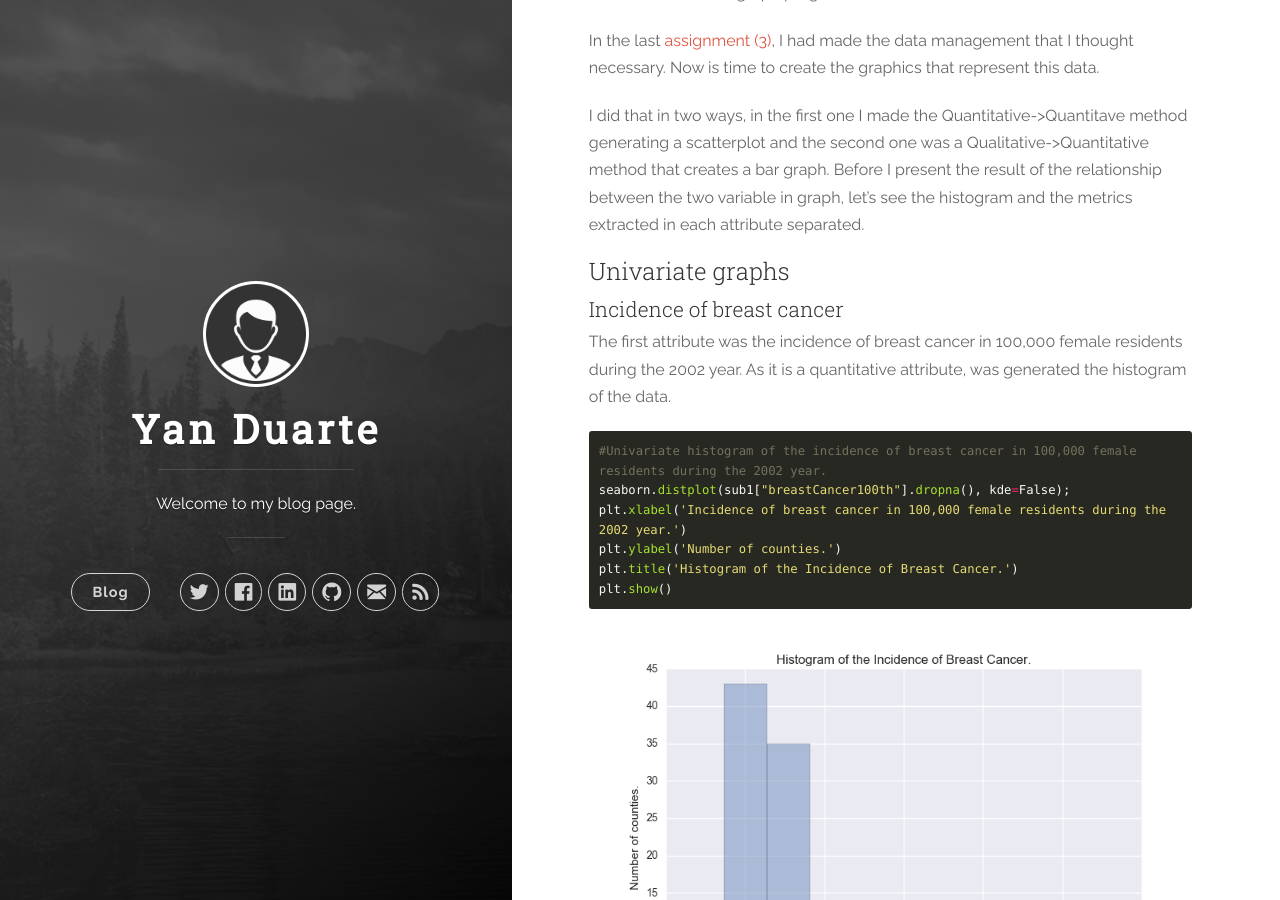
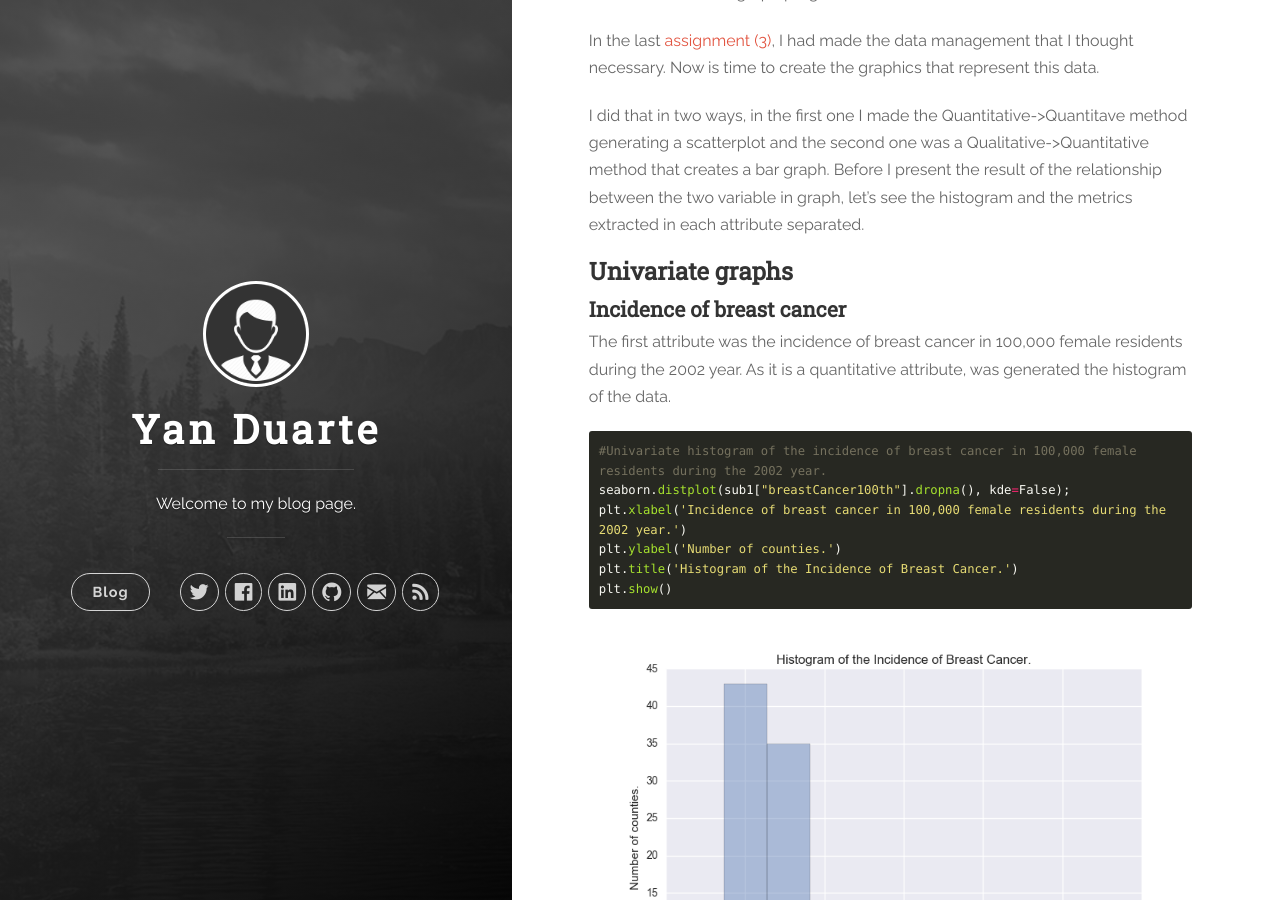
Before and after one commit to yan-duarte/yan-duarte.github.io, a Jekyll site: the page built from _posts/2016-07-22-Assignment4.md, in a window 1280 px wide and 900 px high, scrolled down 540 px. Built offline with Jekyll 4.4.1, drawn with Linux system fonts in a browser that asks for light colours; nearby versions of some CDN libraries.

Commit message:
Updated 2016-07-22-Assignment4.md

````diff
--- a/_posts/2016-07-22-Assignment4.md
+++ b/_posts/2016-07-22-Assignment4.md
@@ -28,9 +28,9 @@ In the last [assignment (3)](https://yan-duarte.github.io/2016/Assignment3/), I
 I did that in two ways, in the first one I made the Quantitative->Quantitave method generating a scatterplot and the second one was a Qualitative->Quantitative method that creates a bar graph.
 Before I present the result of the relationship between the two variable in graph, let's see the histogram and the metrics extracted in each attribute separated.
 
-## Univariate graphs
+## **Univariate graphs**
 
-### Incidence of breast cancer
+### **Incidence of breast cancer**
 
 The first attribute was the incidence of breast cancer in 100,000 female residents during the 2002 year. As it is a quantitative attribute, was generated the histogram of the data.
 
@@ -67,11 +67,11 @@ Name: breastCancer100th, dtype: float64
 
 With this, we can see that 75% of the countries have an incidence of breast cancer under 50.30 per 100,000 female.
 
-### Sugar consumption
+### **Sugar consumption**
 
 The second attribute is the sugar consumption. For this attribute, I have made two graphs: one that shows the histogram of the original data and the other one that shows the bar graph of this attribute relocated into categories.
 
-#### Histogram
+#### **Histogram**
 
 ```python
 #Univariate histogram of the Mean of the sugar consumption (grams per person and day) between 1961 and 2002.
@@ -106,7 +106,7 @@ Name: meanSugarPerson, dtype: float64
 
 The mean of sugar consumption is 76.24 and we can see that 75% of the countries have an consumption of sugar under 110.31 grams per day.
 
-#### Bar graph
+#### **Bar graph**
 
 ```python
 #Univariate bar graph of the Mean of the sugar consumption (grams per person and day) between 1961 and 2002.
@@ -129,7 +129,7 @@ Where the consumption is:
 
 The bar graph behaved very similarly as the histogram.
 
-## Bivariate graphs
+## **Bivariate graphs**
 
 The two bivariate graphics are presented below:
 
@@ -155,7 +155,7 @@ plt.show()
 
 In both graphics, we can see that there is a relation with the incidence of breast cancer and the consumption of sugar. At the same time that the sugar consumption is increased the incidence of new breast cancer cases is increased too.
 
-## Review criteria
+## **Review criteria**
 
 Your assessment will be based on the evidence you provide that you have completed all of the steps. When relevant, gradients in the scoring will be available to reward clarity (for example, you will get one point for submitting graphs that do not accurately represent your data, but two points if the data is accurately represented). In all cases, consider that the peer assessing your work is likely not an expert in the field you are analyzing. You will be assessed equally on your description of your frequency distributions.
 
````
